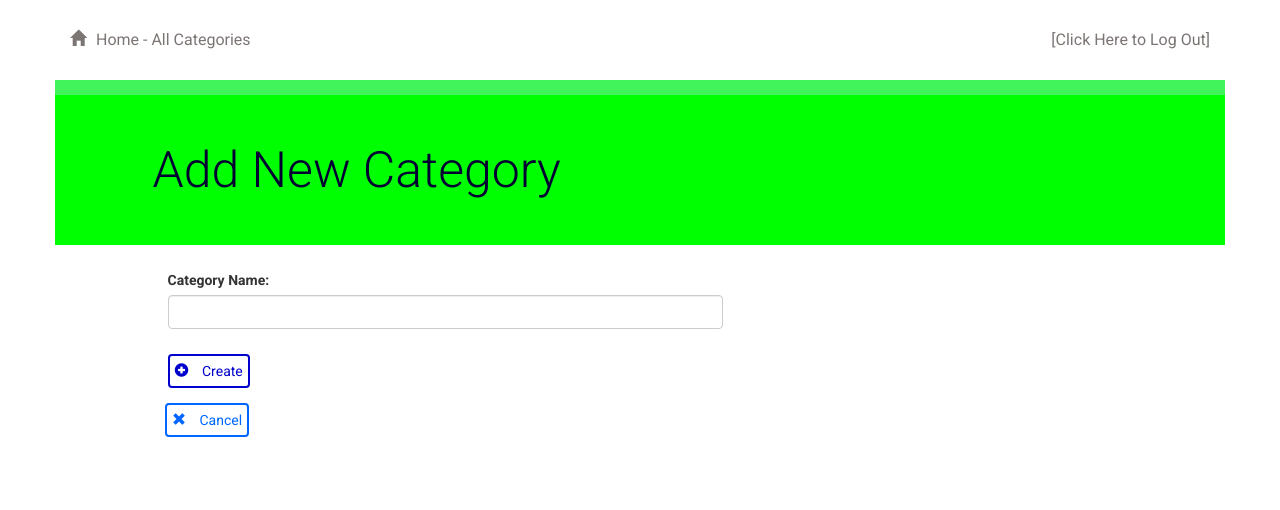
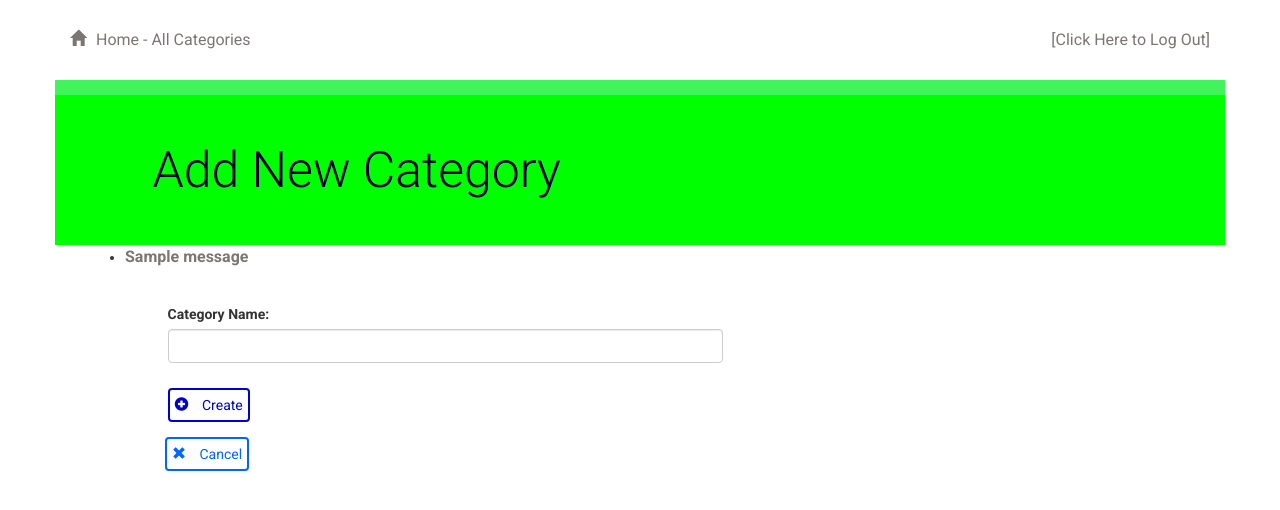
Before and after one commit to jb7946/item-catalog, a Flask app: page /category/new/ in a window 1280 px wide. Shown: the top 510 px of the page. Run offline with Flask 2, Linux system fonts and the light colour scheme; the visitor is signed in with stand-in values (Sample User, id 1); tables that the repository leaves empty hold one stand-in row (values such as "Sample post"); one stand-in notice (Sample message) is shown; some libraries are stand-ins or nearby versions.

Commit message:
Adding flash message division to show submit issue

```diff
--- a/templates/category-add.html
+++ b/templates/category-add.html
@@ -8,6 +8,17 @@
 		<div class="col-md-11 col-md-offset-1 padding-none">
 			<h1>Add New Category</h1>
 		</div>
+	</div>
+	<div class="col-md-12">
+		{% with messages = get_flashed_messages() %}
+			{% if messages %}
+				<ul>
+					{% for message in messages %}
+						 <li> <strong> {{ message }} </strong> </li>
+					{% endfor %}
+				</ul>
+			{% endif %}
+		{% endwith %}
 	</div>
 	<div class="row">
 		<div class="col-md-6 col-md-offset-1 padding-top">
```
